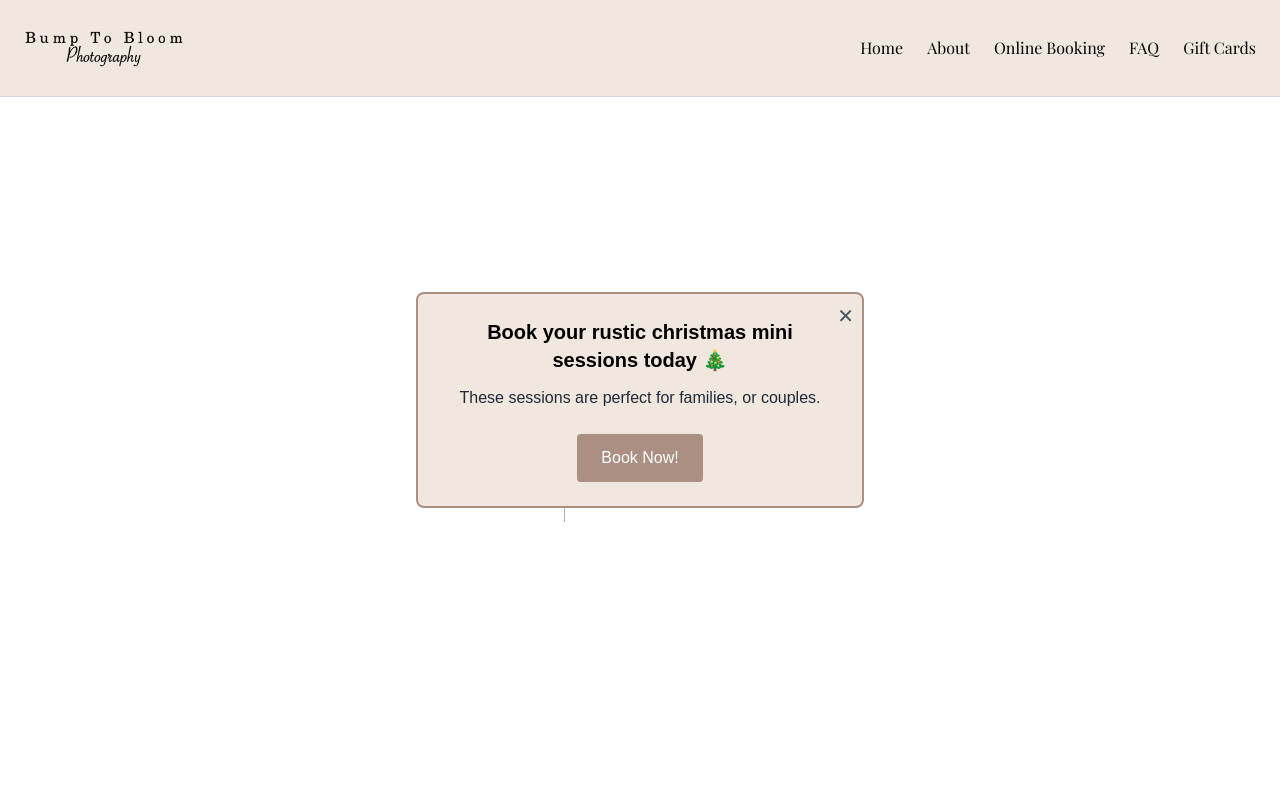
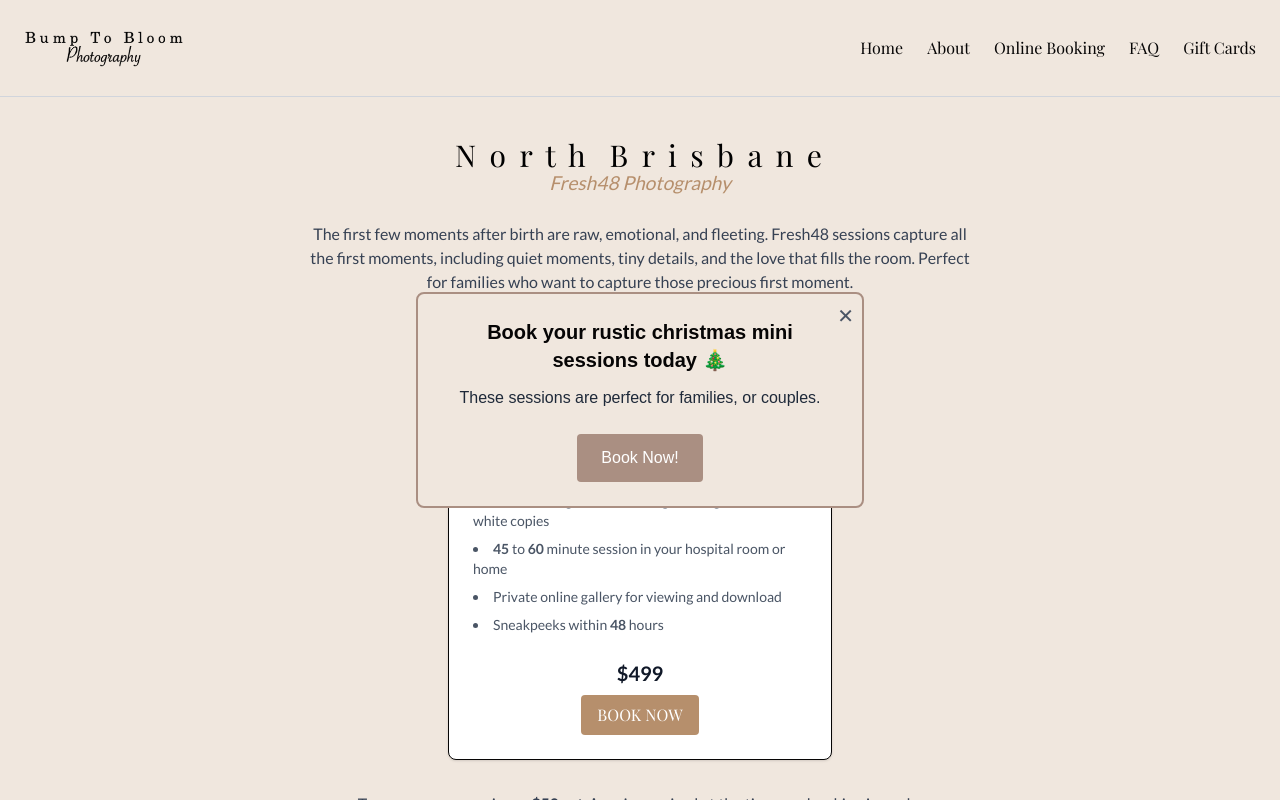
Before and after one commit to Bump-To-Bloom/Bump-To-Bloom, a Next.js app: page /fresh48 in a window 1280 px wide. Before the commit this address had no page. Shown: the top 800 px of the page. Built offline with nearby package versions, Linux system fonts and the light colour scheme.

Commit message:
Fresh48 been added broski

```diff
--- a/src/app/components/navbar.js
+++ b/src/app/components/navbar.js
@@ -82,6 +82,7 @@ export default function Navbar() {
                                 onMouseLeave={handleMouseLeave}
                             >
                                 <Link href="/maternity" className="block px-5 py-2 hover:bg-[#e5dbd2] transition-colors">Maternity</Link>
+                                <Link href="/fresh48" className="block px-5 py-2 hover:bg-[#e5dbd2] transition-colors">Fresh48</Link>
                                 <Link href="/couples" className="block px-5 py-2 hover:bg-[#e5dbd2] transition-colors">Couples</Link>
                                 <Link href="/proposal" className="block px-5 py-2 hover:bg-[#e5dbd2] transition-colors">Proposal</Link>
                                 <Link href="/family" className="block px-5 py-2 hover:bg-[#e5dbd2] transition-colors">Family</Link>
@@ -212,6 +213,7 @@ export default function Navbar() {
                                         >
                                             {[
                                                 { href: "/maternity", label: "Maternity" },
+                                                { href: "/fresh", label: "Fresh48" },
                                                 { href: "/couples", label: "Couples" },
                                                 { href: "/proposal", label: "Proposal" },
                                                 { href: "/family", label: "Family" },
--- /dev/null
+++ b/src/app/fresh48/page.js
@@ -0,0 +1,120 @@
+'use client'
+
+// IMPORTS
+import Image from "next/image";
+import Link from "next/link";
+import ProposalCarousel from "../components/proprosal-carousel";
+import { motion } from "framer-motion";
+import usePageAnimation from "../hooks/usePageAnimation";
+
+// ANIMATION VARIANTS
+const fadeUp = {
+    hidden: { opacity: 0, y: 40 },
+    visible: { opacity: 1, y: 0, transition: { duration: 0.6 } }
+}
+
+// FRESH 48
+export default function Fresh48Page() {
+    const hasAnimated = usePageAnimation("family")
+
+    return (
+        <>
+        <motion.div
+            initial={hasAnimated ? false : "hidden"}
+            animate={hasAnimated ? false : "visible"}
+            variants={fadeUp}
+        >
+            {/* NORTH BRISBANE PHOTOGRAPHER BANNER */}
+            <div className="text-center pt-10">
+                <h1 className="text-3xl font-serif tracking-widest text-black">N o r t h&nbsp;&nbsp;B r i s b a n e</h1>
+                <p className="text-[1.2rem] italic font-sans text-[#b68f6c] -mt-1">Fresh48 Photography</p>
+            </div>
+
+            {/* HERO PAGE */}
+            <main className="px-6 py-6 max-w-7xl mx-auto text-center space-y-8  ">
+
+                {/* TAGLINE */}
+                <motion.section
+                    className="space-y-6"
+                    initial="hidden"
+                    whileInView="visible"
+                    viewport={{ once: true }}
+                    variants={fadeUp}
+                >
+                    <p className="max-w-2xl mx-auto text-base text-gray-700 font-sans">
+                       The first few moments after birth are raw, emotional, and fleeting. Fresh48 sessions capture all the first moments, including quiet moments, tiny details, and the love that fills the room. Perfect for families who want to capture those precious first moment.
+                    </p>
+                </motion.section>
+
+                {/* FAMILY PACKAGES */}
+                <section className="space-y-8">
+                    <motion.h1
+                        className="text-3xl italic text-gray-900 font-serif mb-0"
+                        initial="hidden"
+                        whileInView="visible"
+                        viewport={{ once: true }}
+                        variants={fadeUp}
+                    >
+                        Fresh48 Packages
+                    </motion.h1>
+
+                    {/* BAR */}
+                    <motion.div
+                        className="mx-auto mt-2 h-5 w-60 sm:w-32 md:w-40 lg:w-70 rounded-sm bg-[#c6a489]"
+                        initial="hidden"
+                        whileInView="visible"
+                        viewport={{ once: true }}
+                        variants={fadeUp}
+                    />
+
+                    {/* PACKAGE CARDS */}
+                    <div className="flex justify-center items-center">
+                        <div className="grid grid-cols-1 gap-6 justify-items-center">
+                            {/* CLASSIC */}
+                            <motion.div
+                                className="border p-6 rounded-lg shadow-sm bg-white w-full max-w-sm"
+                                initial="hidden"
+                                whileInView="visible"
+                                viewport={{ once: true }}
+                                variants={{ ...fadeUp, visible: { ...fadeUp.visible, transition: { delay: 0 } } }}
+                            >
+                                <h2 className="text-lg font-semibold mb-4 text-gray-800 font-sans">Classic</h2>
+                                <ul className="space-y-2 text-sm text-gray-600 list-disc list-inside text-left font-sans">
+                                    <li><strong>30</strong> edited high-resolution digital images + black and white copies</li>
+                                    <li><strong>45</strong> to <strong>60</strong> minute session in your hospital room or home</li>
+                                    <li>Private online gallery for viewing and download</li>
+                                    <li>Sneakpeeks within <strong>48</strong> hours</li>
+                                </ul>
+                                <div className="mt-6 text-center">
+                                    <p className="text-xl font-semibold mb-2 text-gray-900 font-sans">$499</p>
+                                    <a
+                                        href="https://book.usesession.com/t/LRpNk09Et_"
+                                        target="_blank"
+                                        rel="noopener noreferrer"
+                                        className="bg-[#b68f6c] text-white font-serif px-4 py-2 rounded hover:bg-[#a97e5c] transition-colors duration-300 cursor-pointer inline-block"
+                                    >
+                                        BOOK NOW
+                                    </a>
+                                </div>
+                            </motion.div>
+                        </div>
+                    </div>
+
+                    {/* RETAINER NOTE */}
+                    <motion.p
+                        className="max-w-2xl mx-auto text-base text-gray-700 font-sans"
+                        initial="hidden"
+                        whileInView="visible"
+                        viewport={{ once: true }}
+                        variants={fadeUp}
+                    >
+                        To secure your session, a <strong>$50 retainer</strong> is required at the time our booking is made.
+                        <br />
+                        Additional images can be purchased for <strong>$20</strong> each post image preview.
+                    </motion.p>
+                </section>
+            </main>
+        </motion.div>
+        </>
+    )
+}
```
